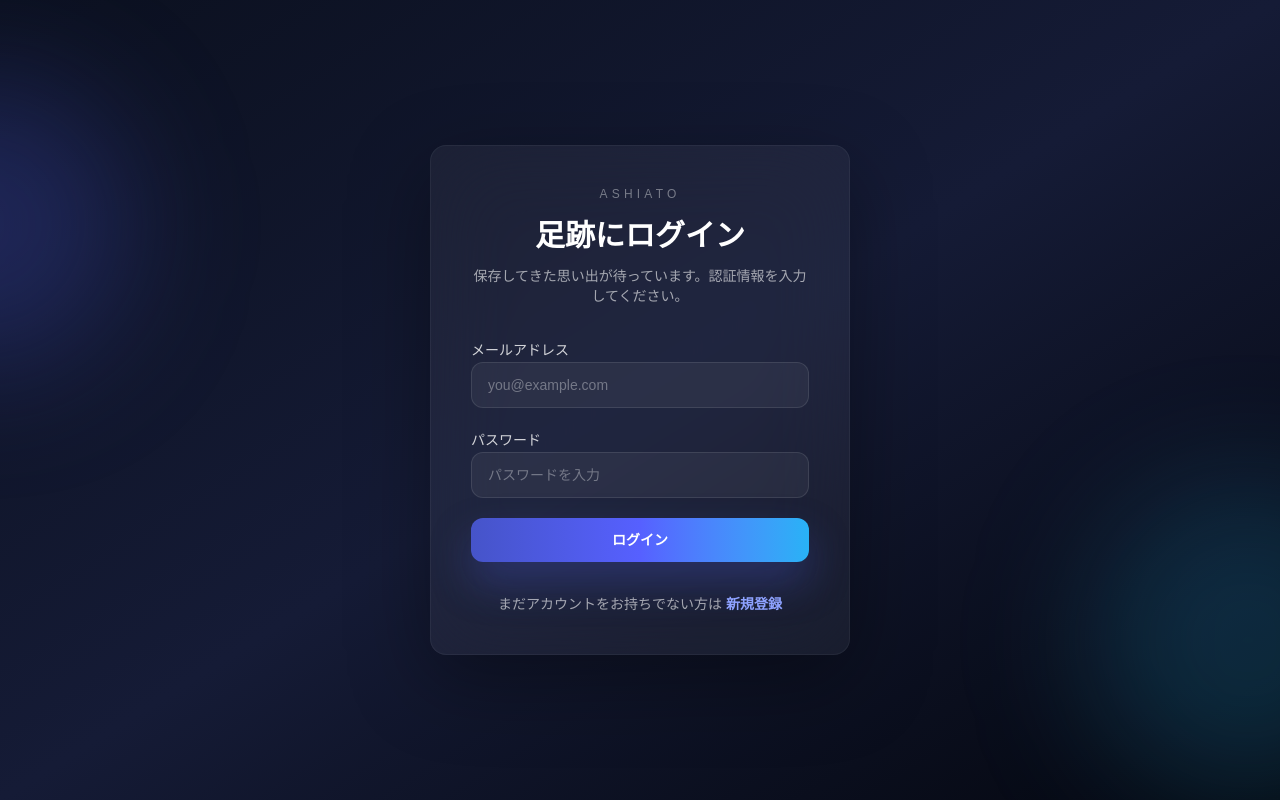
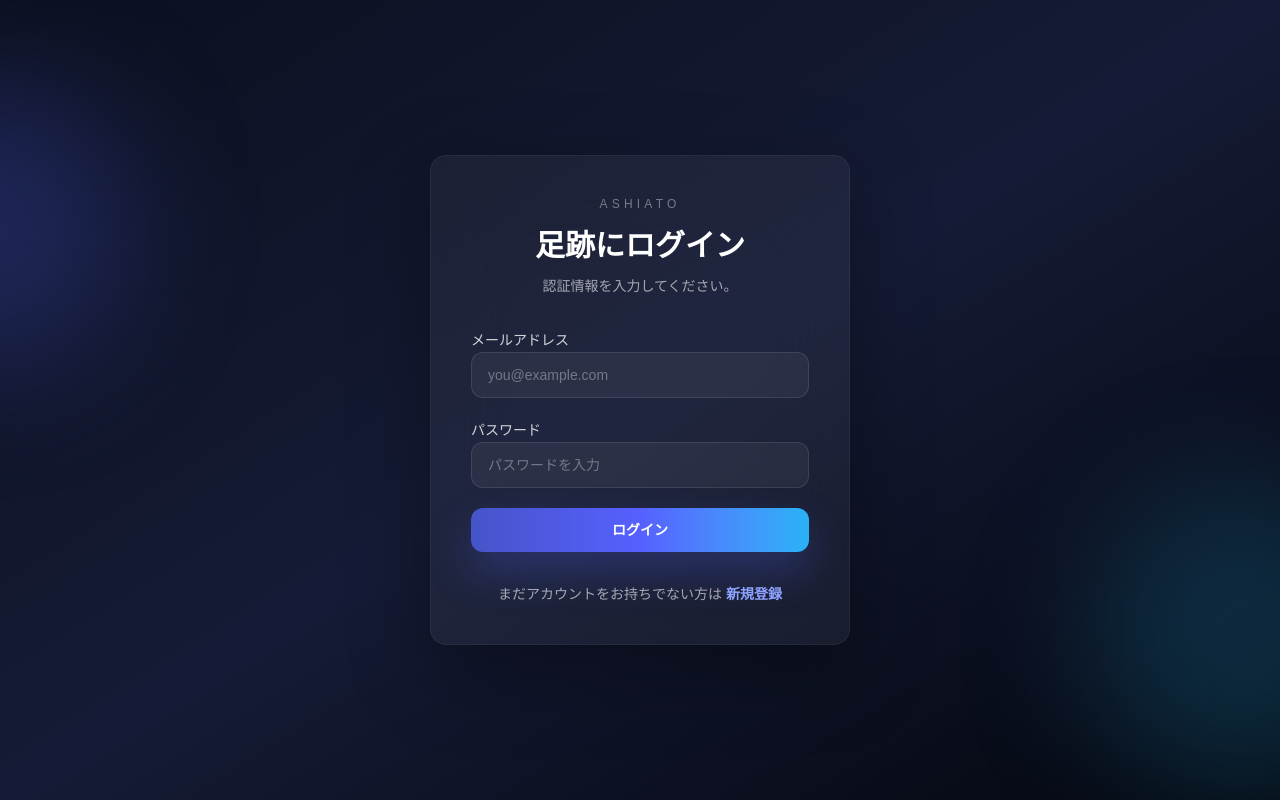
Before and after one commit to k-kanke/ashiato-frontend, a Next.js app: page /login in a window 1280 px wide. Built offline with nearby package versions, Linux system fonts and the light colour scheme.

Commit message:
fix: comment

```diff
--- a/src/app/login/page.tsx
+++ b/src/app/login/page.tsx
@@ -13,8 +13,8 @@ const headlineByMode: Record<AuthMode, string> = {
 };
 
 const descriptionByMode: Record<AuthMode, string> = {
-  login: '保存してきた思い出が待っています。認証情報を入力してください。',
-  register: '旅の記録を始めましょう。必要なのはメールアドレスとパスワードだけです。',
+  login: '認証情報を入力してください。',
+  register: 'メールアドレスとパスワードを入力してください。',
 };
 
 export default function LoginPage() {
```
